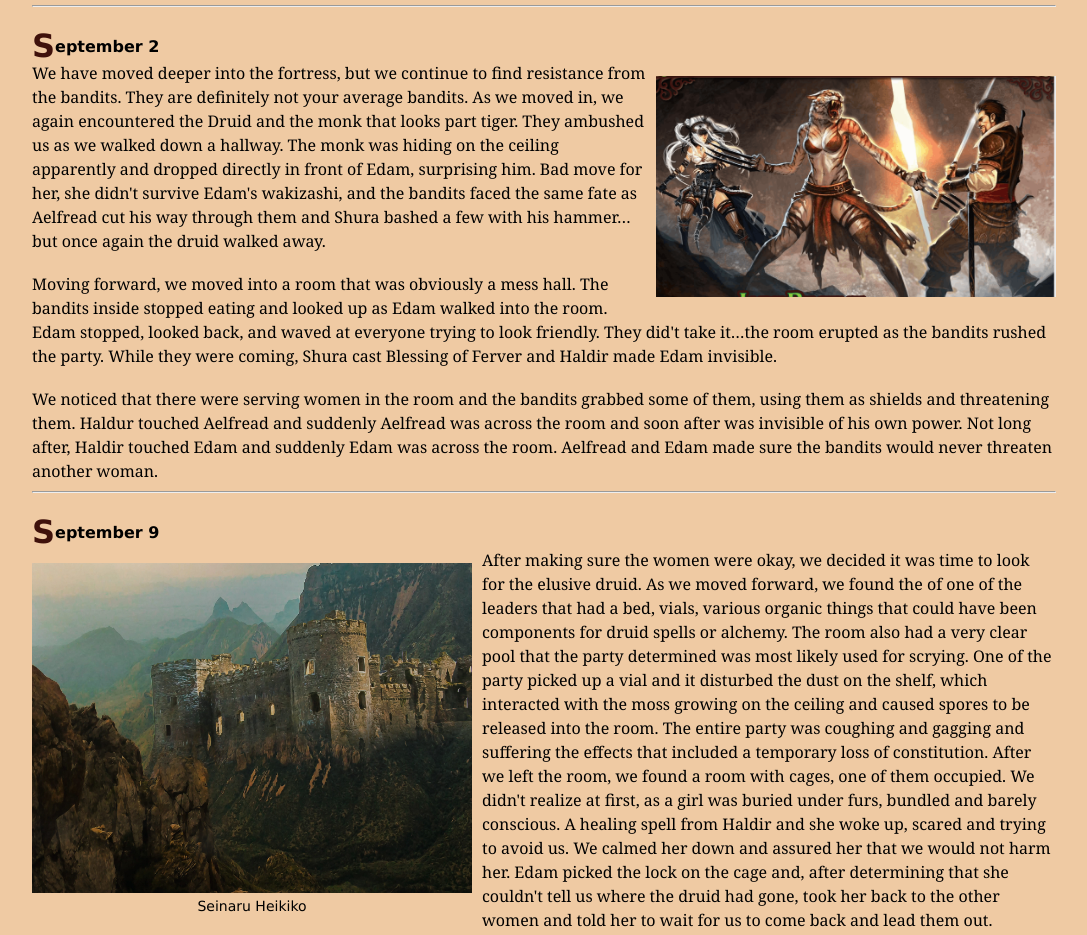
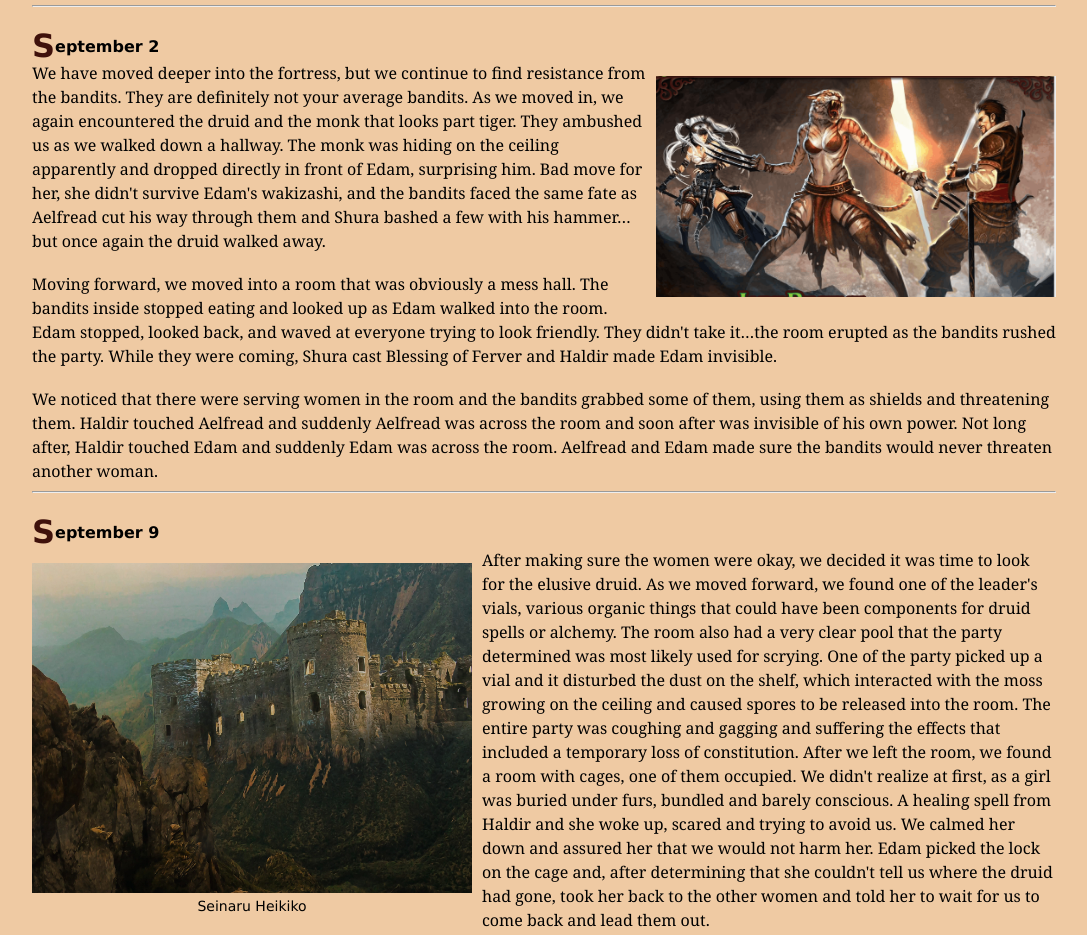
Before and after one commit to boonewh/PathSixGames, a plain HTML site: page html/adventureLog.html in a window 1280 px wide. Shown: the part 997-1932 px from the top of the page, without its empty margins (96-1183 px from the left). Drawn offline with Linux system fonts and the light colour scheme.

Commit message:
September 9 post game updates

```diff
--- a/html/adventureLog.html
+++ b/html/adventureLog.html
@@ -62,15 +62,15 @@
 				<a target="_blank" rel="noopener" href="../images/tigress.png"><img src="../images/tigress.png" alt="A samurai" class="wide"></a>
 			</figure>
 			<p>
-				We have moved deeper into the fortress, but we continue to find resistance from the bandits. They are definitely not your average bandits. As we moved in, we again encountered the Druid and the monk that looks part tiger. They ambushed us as we walked down a hallway. The monk was hiding on the ceiling apparently and dropped directly in front of Edam, surprising him. Bad move for her, she didn&#39;t survive Edam&#39;s wakizashi, and the bandits faced the same fate as Aelfread cut his way through them and Shura bashed a few with his hammer…but once again the druid walked away.
+				We have moved deeper into the fortress, but we continue to find resistance from the bandits. They are definitely not your average bandits. As we moved in, we again encountered the druid and the monk that looks part tiger. They ambushed us as we walked down a hallway. The monk was hiding on the ceiling apparently and dropped directly in front of Edam, surprising him. Bad move for her, she didn&#39;t survive Edam&#39;s wakizashi, and the bandits faced the same fate as Aelfread cut his way through them and Shura bashed a few with his hammer…but once again the druid walked away.
 			</p>
 			<br>
 			<p>
-				Moving forward, we moved into a room that was obviously a mess hall. The bandits inside stopped eating and looked up as Edam walked into the room. Edam stopped, looked back, and waved at everyone trying to look friendly. They did&#39;t take it…the room erupted as the bandits rushed the party. While they were coming, Shura cast Blessing of Ferver and Haldir made Edam invisible.
+				Moving forward, we moved into a room that was obviously a mess hall. The bandits inside stopped eating and looked up as Edam walked into the room. Edam stopped, looked back, and waved at everyone trying to look friendly. They didn&#39;t take it…the room erupted as the bandits rushed the party. While they were coming, Shura cast Blessing of Ferver and Haldir made Edam invisible.
 			</p>
 			<br>
 			<p>
-				We noticed that there were serving women in the room and the bandits grabbed some of them, using them as shields and threatening them. Haldur touched Aelfread and suddenly Aelfread was across the room and soon after was invisible of his own power. Not long after, Haldir touched Edam and suddenly Edam was across the room. Aelfread and Edam made sure the bandits would never threaten another woman.
+				We noticed that there were serving women in the room and the bandits grabbed some of them, using them as shields and threatening them. Haldir touched Aelfread and suddenly Aelfread was across the room and soon after was invisible of his own power. Not long after, Haldir touched Edam and suddenly Edam was across the room. Aelfread and Edam made sure the bandits would never threaten another woman.
 			</p>
 			<hr>
 			<h4 id="newest">September 9</h4>
@@ -79,7 +79,7 @@
 				<figcaption>Seinaru Heikiko</figcaption>
 			</figure>
 			<p>
-				After making sure the women were okay, we decided it was time to look for the elusive druid. As we moved forward, we found the of one of the leaders that had a bed, vials, various organic things that could have been components for druid spells or alchemy. The room also had a very clear pool that the party determined was most likely used for scrying. One of the party picked up a vial and it disturbed the dust on the shelf, which interacted with the moss growing on the ceiling and caused spores to be released into the room. The entire party was coughing and gagging and suffering the effects that included a temporary loss of constitution. After we left the room, we found a room with cages, one of them occupied. We didn&#39;t realize at first, as a girl was buried under furs, bundled and barely conscious. A healing spell from Haldir and she woke up, scared and trying to avoid us. We calmed her down and assured her that we would not harm her. Edam picked the lock on the cage and, after determining that she couldn&#39;t tell us where the druid had gone, took her back to the other women and told her to wait for us to come back and lead them out.
+				After making sure the women were okay, we decided it was time to look for the elusive druid. As we moved forward, we found one of the leader&#39;s vials, various organic things that could have been components for druid spells or alchemy. The room also had a very clear pool that the party determined was most likely used for scrying. One of the party picked up a vial and it disturbed the dust on the shelf, which interacted with the moss growing on the ceiling and caused spores to be released into the room. The entire party was coughing and gagging and suffering the effects that included a temporary loss of constitution. After we left the room, we found a room with cages, one of them occupied. We didn&#39;t realize at first, as a girl was buried under furs, bundled and barely conscious. A healing spell from Haldir and she woke up, scared and trying to avoid us. We calmed her down and assured her that we would not harm her. Edam picked the lock on the cage and, after determining that she couldn&#39;t tell us where the druid had gone, took her back to the other women and told her to wait for us to come back and lead them out.
 			</p>
 			<br>
 			<p>
@@ -87,7 +87,7 @@
 			</p>
 			<br>
 			<p>
-				This was the last of the resistance in the fortress called Seinaru Heikiko. We never found the druid. With the bandits taken care of, we brought Ameiko to the vault in the place and she was able to open it, revealing a large cache of weapons as well as the weapon that Jiro had tasked us with finding. Jiro was grateful and acknowledge Ameiko as heir to the throne, pledging to help us in our quest to restore her to her rightful place. Jiro agreed that the fortress would make a good base of operations, so we moved the samurai and the caravan into the walls of the mountain stronghold.
+				This was the last of the resistance in the fortress called Seinaru Heikiko. We never found the druid. With the bandits taken care of, we brought Ameiko to the vault in the place and she was able to open it, revealing a large cache of weapons as well as the weapon that Jiro had tasked us with finding. Jiro was grateful and acknowledged Ameiko as heir to the throne, pledging to help us in our quest to restore her to her rightful place. Jiro agreed that the fortress would make a good base of operations, so we moved the samurai and the caravan into the walls of the mountain stronghold.
 			</p>
 
 
```
